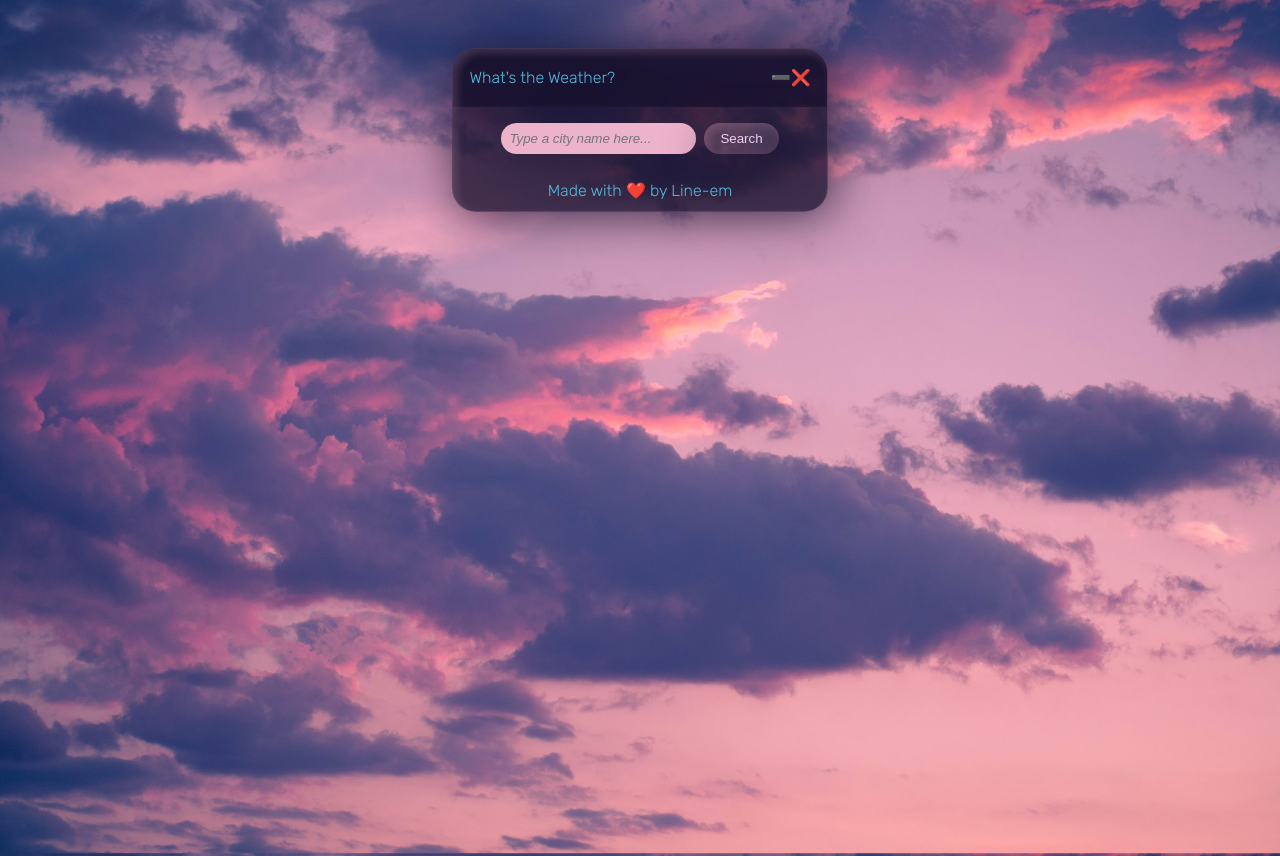
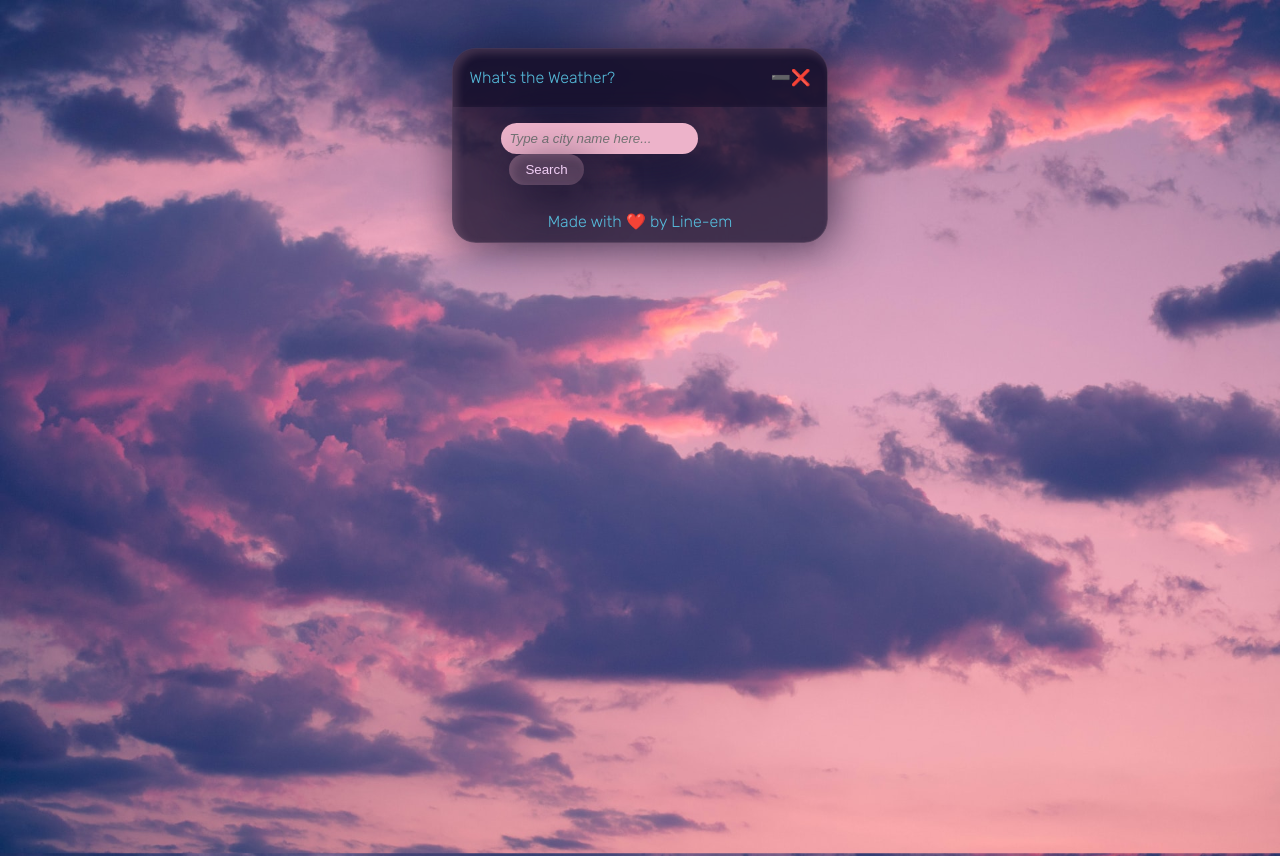
Before and after one commit to line-em/react-weather-app, a React (Vite) app: page / in a window 1280 px wide. Built offline with nearby package versions, Linux system fonts and the light colour scheme; no server answers.

Commit message:
Fix Search Form

```diff
--- a/src/components/Search.jsx
+++ b/src/components/Search.jsx
@@ -4,15 +4,9 @@ function Search(props) {
 	const [text, setText] = React.useState("");
 
 	const handleSearch = () => {
+		event.preventDefault();
 		props.getInput(text);
 		setText("");
-	};
-
-	const enterKey = (event) => {
-		if (event.key === "Enter") {
-			handleSearch();
-			event.preventDefault();
-		}
 	};
 
 	const errorStyle = {
@@ -31,6 +25,7 @@ function Search(props) {
 				City not found.
 			</div>
 			<section className="citySearch flex-center">
+				<form onSubmit={handleSearch}>
 					<label htmlFor="citySearch" className="visually-hidden">
 						Type a city to check its weather
 					</label>
@@ -38,12 +33,12 @@ function Search(props) {
 						type="text"
 						name="citySearch"
 						id="citySearch"
-					onKeyDown={enterKey}
 						placeholder="Type a city name here..."
 						value={text}
 						onChange={(event) => setText(event.target.value)}
 					/>
-				<button onClick={handleSearch}>Search</button>
+					<button type="submit">Search</button>
+				</form>
 			</section>
 		</>
 	);
```
Also changed, not shown: 4 other files (tests, documents, lock files or other folders). Lines whose indentation alone changed are shown as unchanged.
